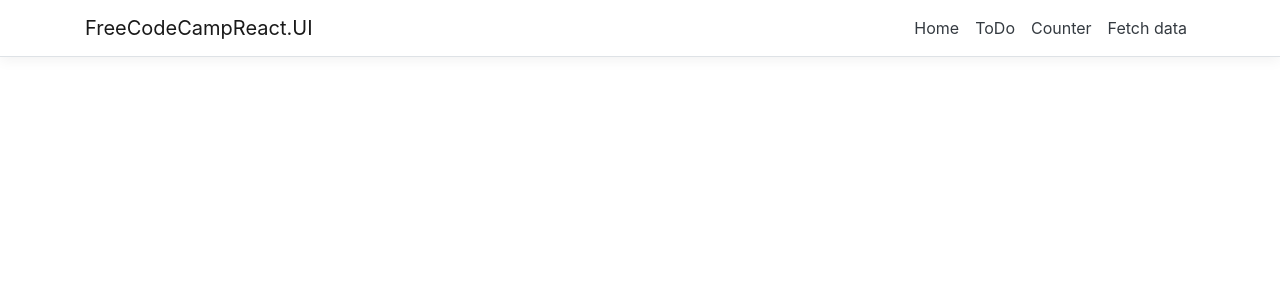
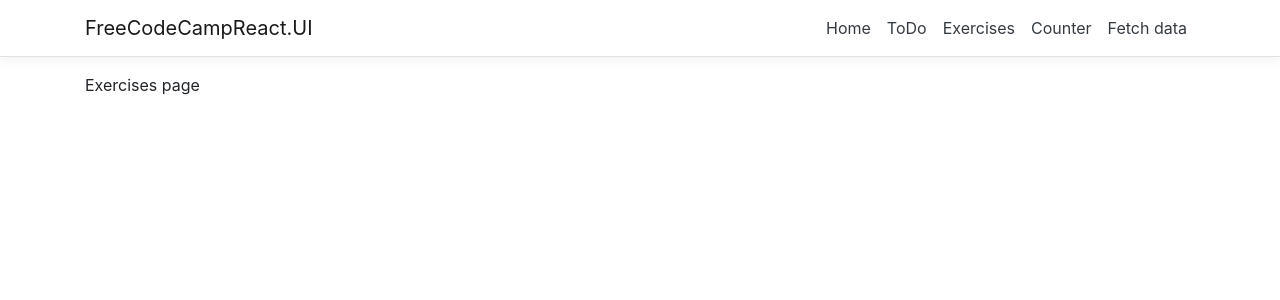
Before and after one commit to dandumitriu33/react-freecodecamp, a React (Create React App) app in the folder FreeCodeCampReact.UI/FreeCodeCampReact.UI/ClientApp/: page /exercises in a window 1280 px wide. Shown: the top 300 px of the page. Built offline with nearby package versions, Linux system fonts and the light colour scheme.

Commit message:
Add exercises page

```diff
--- a/FreeCodeCampReact.UI/FreeCodeCampReact.UI/ClientApp/src/App.js
+++ b/FreeCodeCampReact.UI/FreeCodeCampReact.UI/ClientApp/src/App.js
@@ -5,6 +5,8 @@ import { Home } from './components/Home';
 import { FetchData } from './components/FetchData';
 import { Counter } from './components/Counter';
 import { ToDo } from './components/ToDo';
+import { Exercises } from './components/Exercises';
+
 
 import './custom.css'
 
@@ -16,6 +18,7 @@ export default class App extends Component {
       <Layout>
         <Route exact path='/' component={Home} />
         <Route path='/todo' component={ToDo} />
+        <Route path='/exercises' component={Exercises} />
         <Route path='/counter' component={Counter} />
         <Route path='/fetch-data' component={FetchData} />
       </Layout>
--- /dev/null
+++ b/FreeCodeCampReact.UI/FreeCodeCampReact.UI/ClientApp/src/components/Exercises.js
@@ -0,0 +1,25 @@
+import React, { Component } from 'react';
+
+export class Exercises extends Component {
+    static displayName = Exercises.name;
+
+    constructor(props) {
+        super(props);
+        //this.state = { currentCount: 0 };
+        //this.incrementCounter = this.incrementCounter.bind(this);
+    }
+
+    //incrementCounter() {
+    //    this.setState({
+    //        currentCount: this.state.currentCount + 1
+    //    });
+    //}
+
+    render() {
+        return (
+            <div>
+                <p>Exercises page</p>
+            </div>
+        );
+    }
+}
--- a/FreeCodeCampReact.UI/FreeCodeCampReact.UI/ClientApp/src/components/NavMenu.js
+++ b/FreeCodeCampReact.UI/FreeCodeCampReact.UI/ClientApp/src/components/NavMenu.js
@@ -34,7 +34,10 @@ export class NavMenu extends Component {
                   <NavLink tag={Link} className="text-dark" to="/">Home</NavLink>
                 </NavItem>
                 <NavItem>
-                    <NavLink tag={Link} className="text-dark" to="/todo">ToDo</NavLink>
+                  <NavLink tag={Link} className="text-dark" to="/todo">ToDo</NavLink>
+                </NavItem>
+                <NavItem>
+                  <NavLink tag={Link} className="text-dark" to="/exercises">Exercises</NavLink>
                 </NavItem>
                 <NavItem>
                   <NavLink tag={Link} className="text-dark" to="/counter">Counter</NavLink>
```
